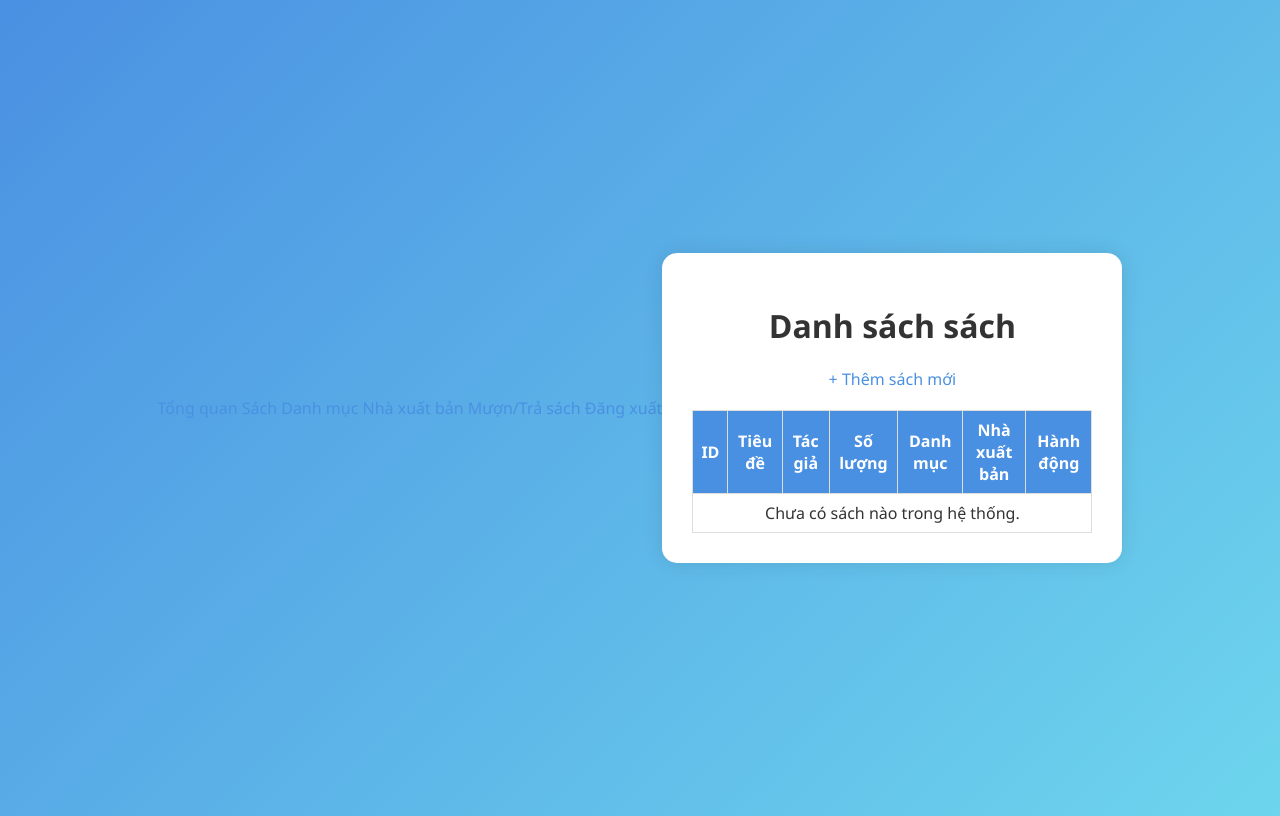
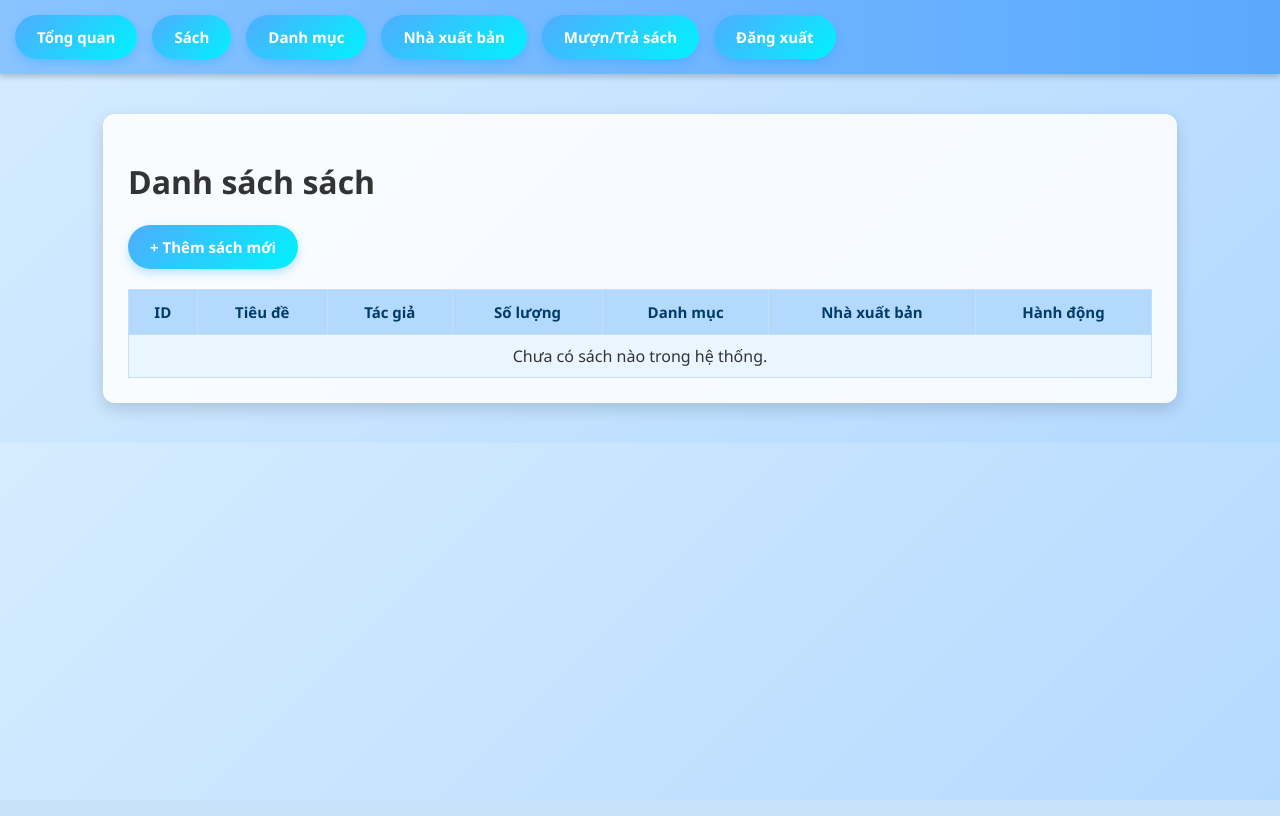
Before and after one commit to khuynnn/ins3064, a PHP site: page /books.php in a window 1280 px wide. Run offline with PHP 8.4, Linux system fonts and the light colour scheme; the visitor is signed in with stand-in values (Sample User, id 1); data that the repository does not hold is empty.

Commit message:
giao diện mới, nút mới

```diff
--- a/book_management/style.css
+++ b/book_management/style.css
@@ -1,94 +1,247 @@
+/* ==== GLOBAL PAGE STYLE ==== */
 body {
-  font-family: "Segoe UI", sans-serif;
-  background: linear-gradient(135deg, #4a90e2, #6dd5ed);
+    font-family: 'Segoe UI', sans-serif;
+    margin: 0;
+    padding: 0;
+    background: linear-gradient(135deg, #d6ecff, #b3d9ff); /* pastel light blue */
     color: #333;
-  display: flex;
-  justify-content: center;
-  align-items: center;
-  height: 100vh;
 }
 
+/* Main content area */
 .container {
-  background: white;
-  padding: 30px;
-  border-radius: 15px;
-  box-shadow: 0 0 20px rgba(0,0,0,0.1);
-  text-align: center;
-  width: 400px;
+    width: 80%;
+    margin: 40px auto;
+    background: #ffffffdd;
+    padding: 25px;
+    border-radius: 12px;
+    box-shadow: 0 6px 16px rgba(0,0,0,0.15);
+    animation: fadeIn 0.5s ease-in-out;
 }
 
-input, button {
-  width: 90%;
-  padding: 10px;
-  margin: 10px 0;
-  border-radius: 8px;
-  border: 1px solid #ccc;
+/* Fade-in animation */
+@keyframes fadeIn {
+    from {opacity: 0; transform: translateY(10px);}
+    to   {opacity: 1; transform: translateY(0);}
 }
 
-button {
-  background-color: #4ae28e;
-  color: white;
-  border: none;
-  cursor: pointer;
-  font-weight: bold;
+/* ==== NAVIGATION BAR ==== */
+.nav {
+    background: linear-gradient(90deg, #89c4ff, #5aa9ff); /* pastel blue gradient */
+    padding: 15px;
+    display: flex;
+    gap: 15px;
+    align-items: center;
+    box-shadow: 0 3px 6px rgba(0,0,0,0.2);
 }
 
-button:hover {
-  background-color: #357ABD;
+.nav a {
+    color: #fff;
+    font-weight: bold;
+    font-size: 15px;
+    padding: 8px 14px;
+    text-decoration: none;
+    border-radius: 6px;
+    transition: 0.25s;
 }
 
-a {
-  color: #4a90e2;
-  text-decoration: none;
+.nav a:hover {
+    background: rgba(255,255,255,0.3);
+    transform: translateY(-2px);
 }
 
-a:hover {
-  text-decoration: underline;
-}
-
-.error {
-  color: red;
-}
-
+/* ==== TABLE STYLE ==== */
 table {
     width: 100%;
     border-collapse: collapse;
     margin-top: 20px;
 }
 
-th, td {
-  border: 1px solid #ddd;
-  padding: 8px;
+th {
+    background: #b3d9ff;
+    color: #003d66;
+    padding: 12px;
+    font-size: 15px;
 }
 
-th {
-  background-color: #4a90e2;
-  color: white;
+td {
+    padding: 10px;
+    background: #ffffff;
 }
 
-.btn-group {
-  display: flex;
-  justify-content: center; /* căn giữa */
-  gap: 12px;               /* khoảng cách giữa các nút */
-  margin-top: 16px;
+tr:nth-child(even) td {
+    background: #e9f5ff; /* very light sky blue */
 }
 
-/* nút chung */
-.btn {
-  display: inline-block;
-  padding: 10px 16px;
-  border-radius: 8px;
-  text-decoration: none;
-  color: #fff;
-  background-color: #33cc5c;
-  box-shadow: 0 2px 6px rgba(0,0,0,0.08);
-  vertical-align: middle;
+table, th, td {
+    border: 1px solid #c7dff6;
 }
 
-.btn.logout {
-  background-color: #f44336;
+tr:hover td {
+    background: #d6ecff;
+    transition: 0.2s;
 }
 
-.btn:hover {
+/* ==== FORMS ==== */
+form label {
+    font-weight: bold;
+    color: #003d66;
+    display: block;
+    margin-bottom: 5px;
+}
+
+form input,
+form select {
+    width: 60%;
+    padding: 10px;
+    border-radius: 6px;
+    border: 1px solid #aac8e8;
+    margin-bottom: 20px;
+    transition: 0.25s;
+    background: #f5faff;
+}
+
+form input:focus,
+form select:focus {
+    border-color: #5aa9ff;
+    box-shadow: 0 0 6px rgba(90,169,255,0.5);
+}
+
+/* ==== BUTTON ==== */
+form button {
+    padding: 12px 25px;
+    background: linear-gradient(90deg, #5aa9ff, #89c4ff);
+    border: none;
+    color: white;
+    font-size: 16px;
+    border-radius: 8px;
+    cursor: pointer;
+    font-weight: bold;
+    transition: 0.25s;
+}
+
+form button:hover {
+    transform: translateY(-2px);
+    background: linear-gradient(90deg, #89c4ff, #5aa9ff);
+}
+
+/* ==== LINKS ==== */
+form a {
+    margin-left: 10px;
+    color: #0a6fd6;
+}
+
+form a:hover {
+    text-decoration: underline;
+}
+
+/* ==== MESSAGES ==== */
+.error {
+    color: #d93025;
+    background: #ffe6e6;
+    padding: 10px;
+    border-radius: 6px;
+    font-weight: bold;
+}
+
+.success {
+    color: #0f9d58;
+    background: #e2f7e9;
+    padding: 10px;
+    border-radius: 6px;
+    font-weight: bold;
+}
+
+/* ==== OUT OF STOCK ==== */
+.unavailable {
+    color: #7a7a7a;
+    font-style: italic;
+}
+/* ===== SUPER BUTTONS (New) ===== */
+.btn,
+button,
+.qa-btn,
+.nav a {
+    background: linear-gradient(135deg, #4facfe 0%, #00f2fe 100%);
+    color: white !important;
+    border: none;
+    padding: 12px 22px;
+    border-radius: 25px;
+    font-size: 15px;
+    font-weight: 600;
+    cursor: pointer;
+    text-decoration: none;
+    display: inline-block;
+    box-shadow: 0 4px 10px rgba(0, 153, 255, 0.25);
+    transition: 0.25s ease;
+}
+
+.btn:hover,
+button:hover,
+.qa-btn:hover,
+.nav a:hover {
+    transform: translateY(-3px) scale(1.03);
+    box-shadow: 0 6px 14px rgba(0, 153, 255, 0.35);
+    background: linear-gradient(135deg, #00c6ff, #0072ff);
+}
+/* ==== NEW STATISTICS UI ==== */
+
+.stats-wrapper {
+    display: grid;
+    grid-template-columns: repeat(auto-fit, minmax(230px, 1fr));
+    gap: 18px;
+    margin-bottom: 30px;
+}
+
+.stat-box {
+    display: flex;
+    align-items: center;
+    padding: 18px;
+    border-radius: 16px;
+    color: white;
+    box-shadow: 0 6px 14px rgba(0,0,0,0.15);
+    transition: 0.25s ease;
+}
+
+.stat-box:hover {
+    transform: translateY(-6px);
+    box-shadow: 0 12px 22px rgba(0,0,0,0.25);
+}
+
+.stat-icon {
+    font-size: 40px;
+    margin-right: 18px;
+}
+
+.stat-title {
+    font-size: 15px;
     opacity: 0.9;
+    margin: 0;
 }
+
+.stat-value {
+    font-size: 30px;
+    font-weight: bold;
+    margin: 3px 0 0;
+}
+
+/* 🎨 Gradient màu từng ô */
+
+.box-books {
+    background: linear-gradient(135deg, #4facfe, #00f2fe);
+}
+
+.box-categories {
+    background: linear-gradient(135deg, #43e97b, #38f9d7);
+}
+
+.box-publishers {
+    background: linear-gradient(135deg, #fa709a, #fee140);
+}
+
+.box-users {
+    background: linear-gradient(135deg, #fbc2eb, #a6c1ee);
+}
+
+.box-loans {
+    background: linear-gradient(135deg, #a18cd1, #fbc2eb);
+}
```
Lines whose indentation alone changed are shown as unchanged.
